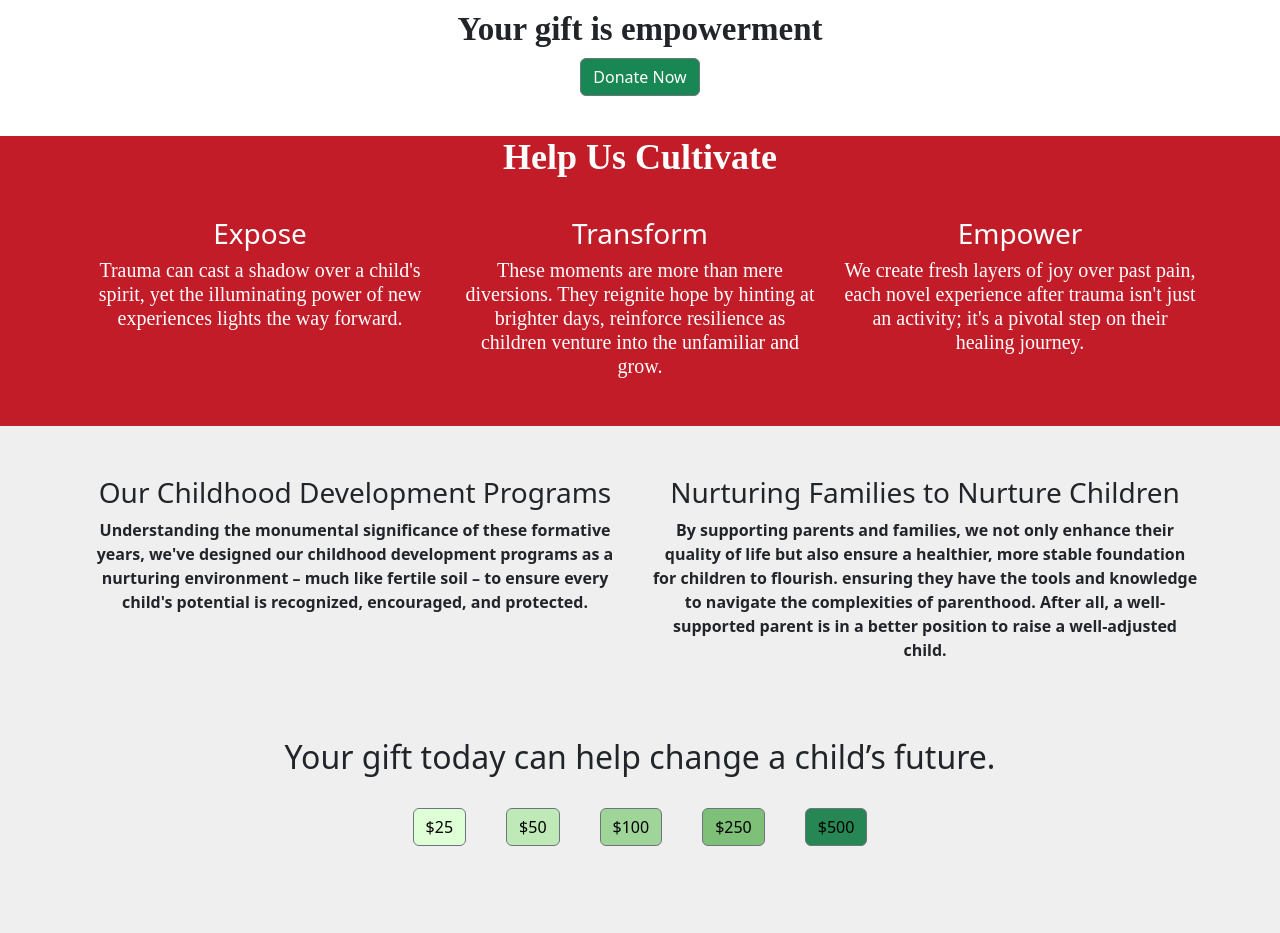
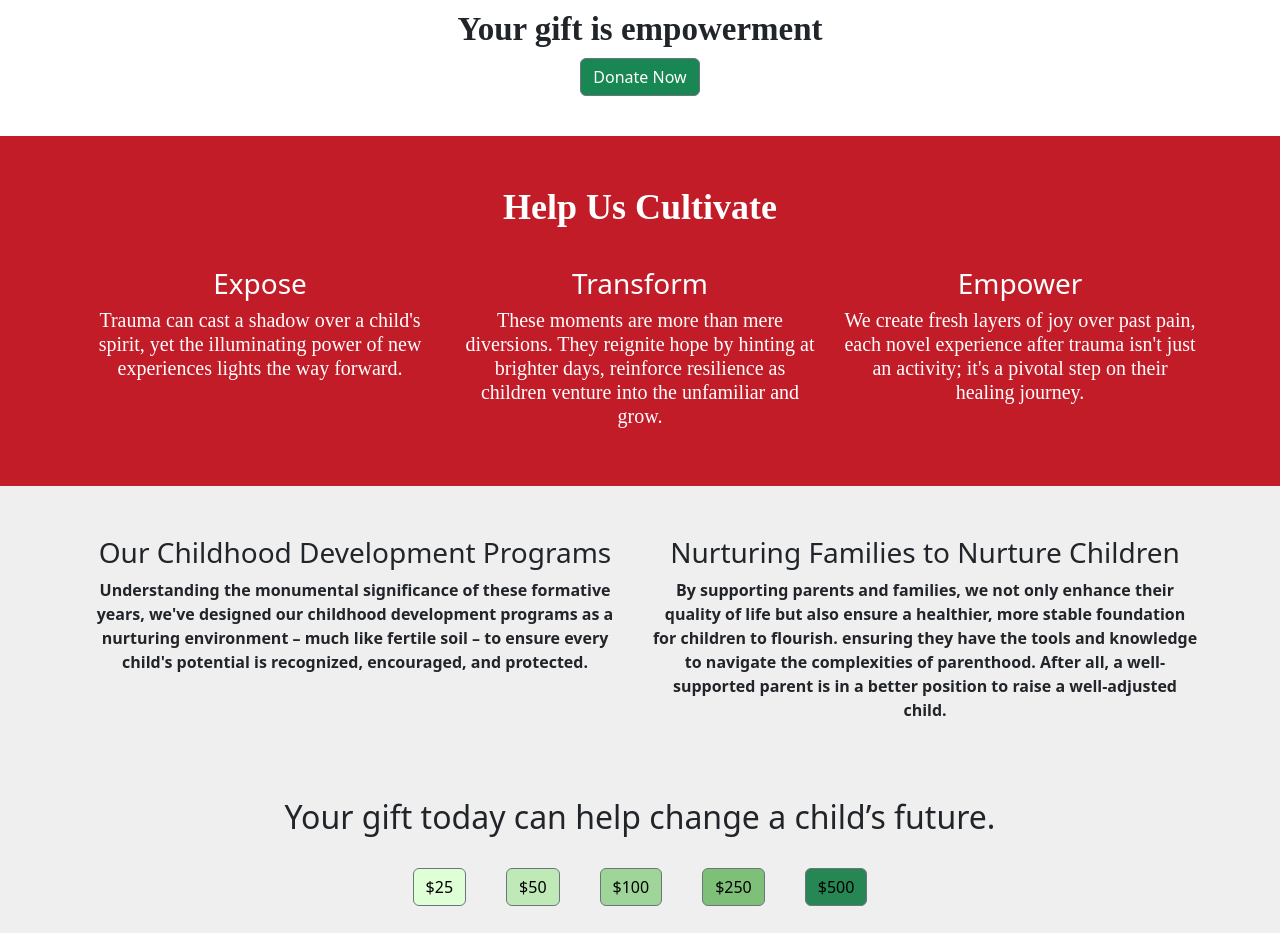
Before and after one commit to Jsmithseo/WatchMeGrowV2, a Next.js app: page / in a window 1280 px wide. Shown: the part 1120-2053 px from the top of the page. Built offline with nearby package versions, Linux system fonts and the light colour scheme.

Commit message:
adjust spacing on the home

```diff
--- a/pages/components/ThreeColumnLayout.js
+++ b/pages/components/ThreeColumnLayout.js
@@ -17,8 +17,8 @@ const ThreeColumnLayout = () => {
 
   const mainStyles = {
     backgroundColor: '#C11C27',
-    paddingTop: '40pxpx',
-    paddingBottom: '40px',
+    paddingTop: '50px',
+    paddingBottom: '50px',
     color: '#fff',
   };
 
```
